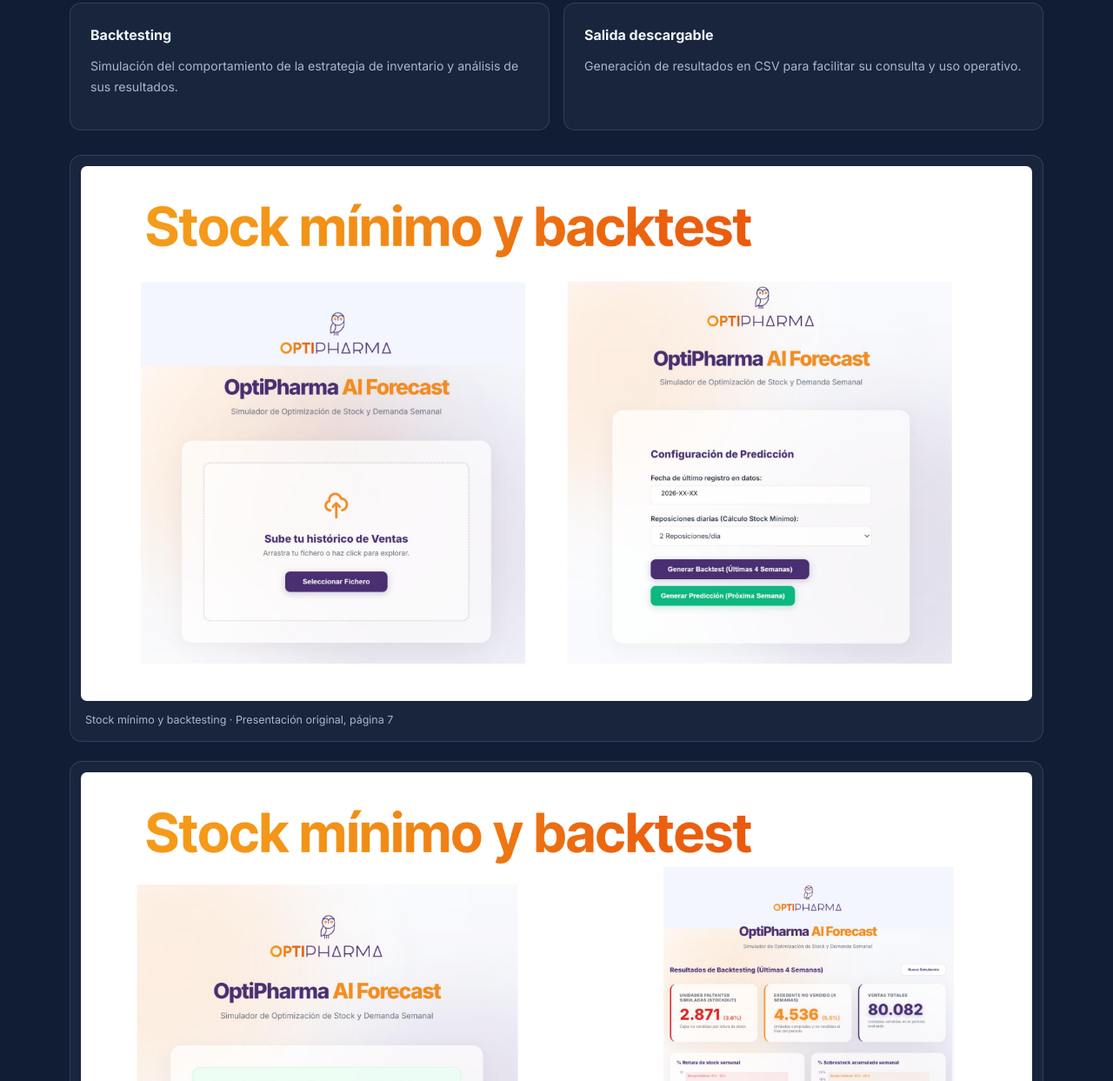
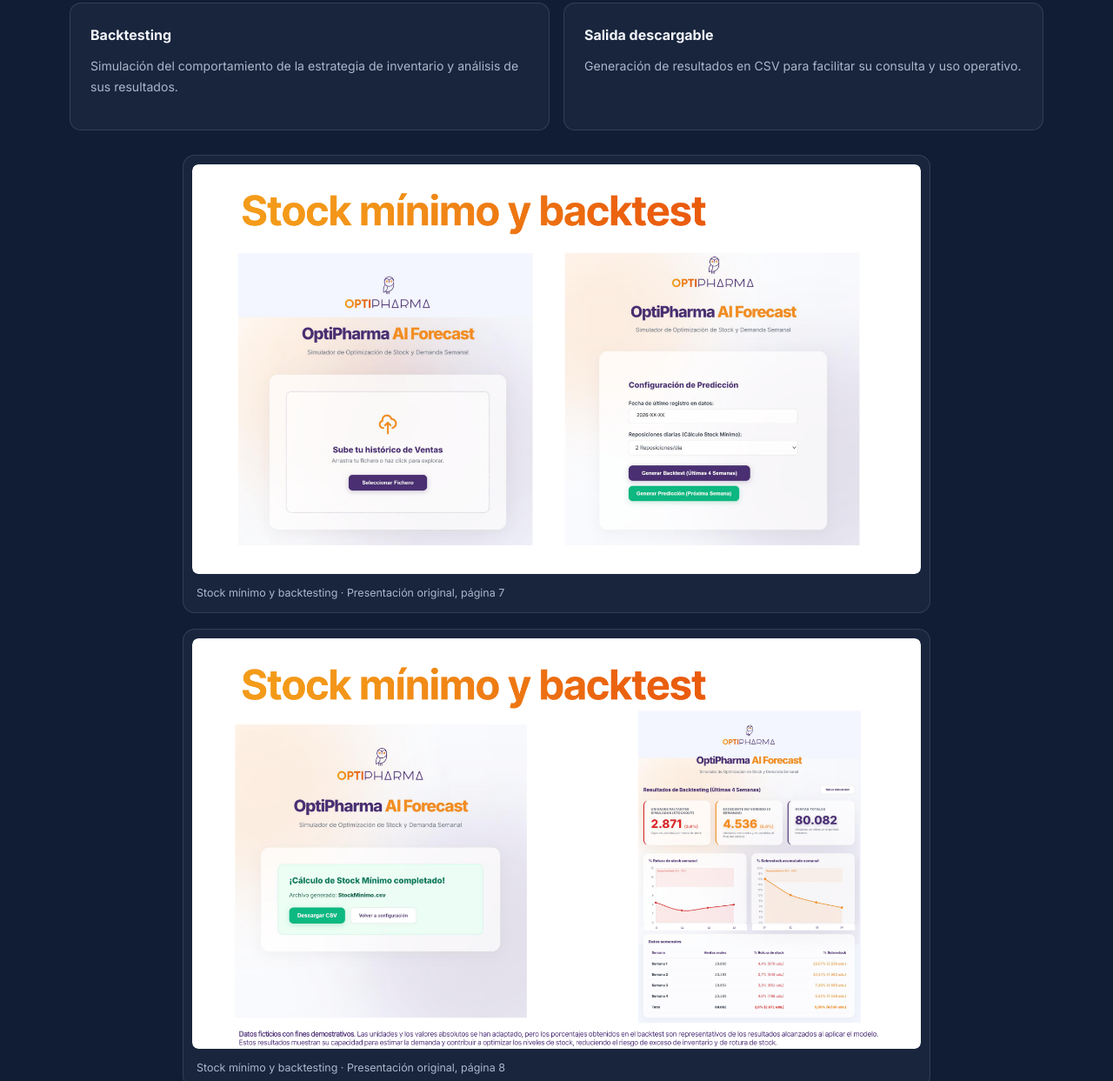
Before and after one commit to Belen-ds/Belen-ds.github.io, a plain HTML site: page index.html in a window 1280 px wide. Shown: the part 3591-4834 px from the top of the page at 87% size. Drawn offline with Linux system fonts and the light colour scheme.

Commit message:
Add files via upload

```diff
--- a/index.html
+++ b/index.html
@@ -27,9 +27,11 @@
     .architecture { margin:28px 0 0; padding:12px; border:1px solid var(--line); border-radius:14px; background:#f3f5fa; }
     .architecture img { width:100%; height:auto; display:block; border-radius:7px; }
     .architecture figcaption { color:#53627c; font-size:.75rem; padding:10px 5px 2px; }
-    .backtest-figures { display:grid; grid-template-columns:1fr; gap:22px; margin-top:28px; }
-    .backtest-figure { margin:0; padding:12px; border:1px solid var(--line); border-radius:14px; background:rgba(34,49,75,.45); }
-    .backtest-figure img { display:block; width:100%; height:auto; border-radius:7px; }
+    .backtest-figures { display:grid; grid-template-columns:1fr; justify-items:center; gap:18px; margin-top:28px; }
+    .backtest-figure { width:100%; max-width:860px; margin:0 auto; padding:10px; border:1px solid var(--line); border-radius:14px; background:rgba(34,49,75,.45); }
+    .backtest-image-link { display:block; border-radius:7px; overflow:hidden; cursor:zoom-in; }
+    .backtest-image-link:focus-visible { outline:2px solid var(--cyan); outline-offset:4px; }
+    .backtest-figure img { display:block; width:100%; max-height:490px; height:auto; object-fit:contain; border-radius:7px; }
     .backtest-figure figcaption { color:var(--muted); font-size:.78rem; padding:11px 5px 2px; }
     .notice { margin-top:22px; padding:17px 19px; border-left:3px solid var(--violet); border-radius:0 9px 9px 0; background:rgba(170,150,244,.08); color:var(--muted); font-size:.86rem; }
     .case-back { display:inline-block; margin-top:28px; }
@@ -114,11 +116,11 @@
         </div>
         <div class="backtest-figures">
           <figure class="backtest-figure">
-            <img src="backtesting-pagina-7.png" alt="Página original 7 de la presentación Optipharma: resultados de stock mínimo y backtesting">
+            <a class="backtest-image-link" href="backtesting-pagina-7.png" target="_blank" rel="noopener" aria-label="Abrir ampliada la página 7 del backtesting"><img src="backtesting-pagina-7.png" alt="Página original 7 de la presentación Optipharma: resultados de stock mínimo y backtesting"></a>
             <figcaption>Stock mínimo y backtesting · Presentación original, página 7</figcaption>
           </figure>
           <figure class="backtest-figure">
-            <img src="backtesting-pagina-8.png" alt="Página original 8 de la presentación Optipharma: resultados de stock mínimo y backtesting">
+            <a class="backtest-image-link" href="backtesting-pagina-8.png" target="_blank" rel="noopener" aria-label="Abrir ampliada la página 8 del backtesting"><img src="backtesting-pagina-8.png" alt="Página original 8 de la presentación Optipharma: resultados de stock mínimo y backtesting"></a>
             <figcaption>Stock mínimo y backtesting · Presentación original, página 8</figcaption>
           </figure>
         </div>
--- a/styles.css
+++ b/styles.css
@@ -110,7 +110,7 @@ h1 { font-size:clamp(2.7rem,5.2vw,5.1rem); line-height:1.08; letter-spacing:-.06
 
 /* Optipharma featured project */
 .project-image-link { display:block; min-height:330px; position:relative; overflow:hidden; background:#e9edfa; }
-.project-image-link img { width:100%; height:100%; min-height:330px; display:block; object-fit:cover; object-position:center; transition:transform .45s ease; }
+.project-image-link img { position:absolute; inset:0; width:100%; height:100%; min-height:0; display:block; padding:14px; box-sizing:border-box; object-fit:contain; object-position:center; transition:transform .45s ease; }
 .project-image-link:hover img { transform:scale(1.025); }
 .project-image-label { position:absolute; right:18px; bottom:18px; padding:10px 13px; border:1px solid rgba(255,255,255,.35); border-radius:8px; background:rgba(17,29,52,.88); color:#f3f5fa; font-size:.62rem; letter-spacing:.08em; }
 .project-tags { display:flex; flex-wrap:wrap; gap:8px; margin:20px 0 24px; }
```
